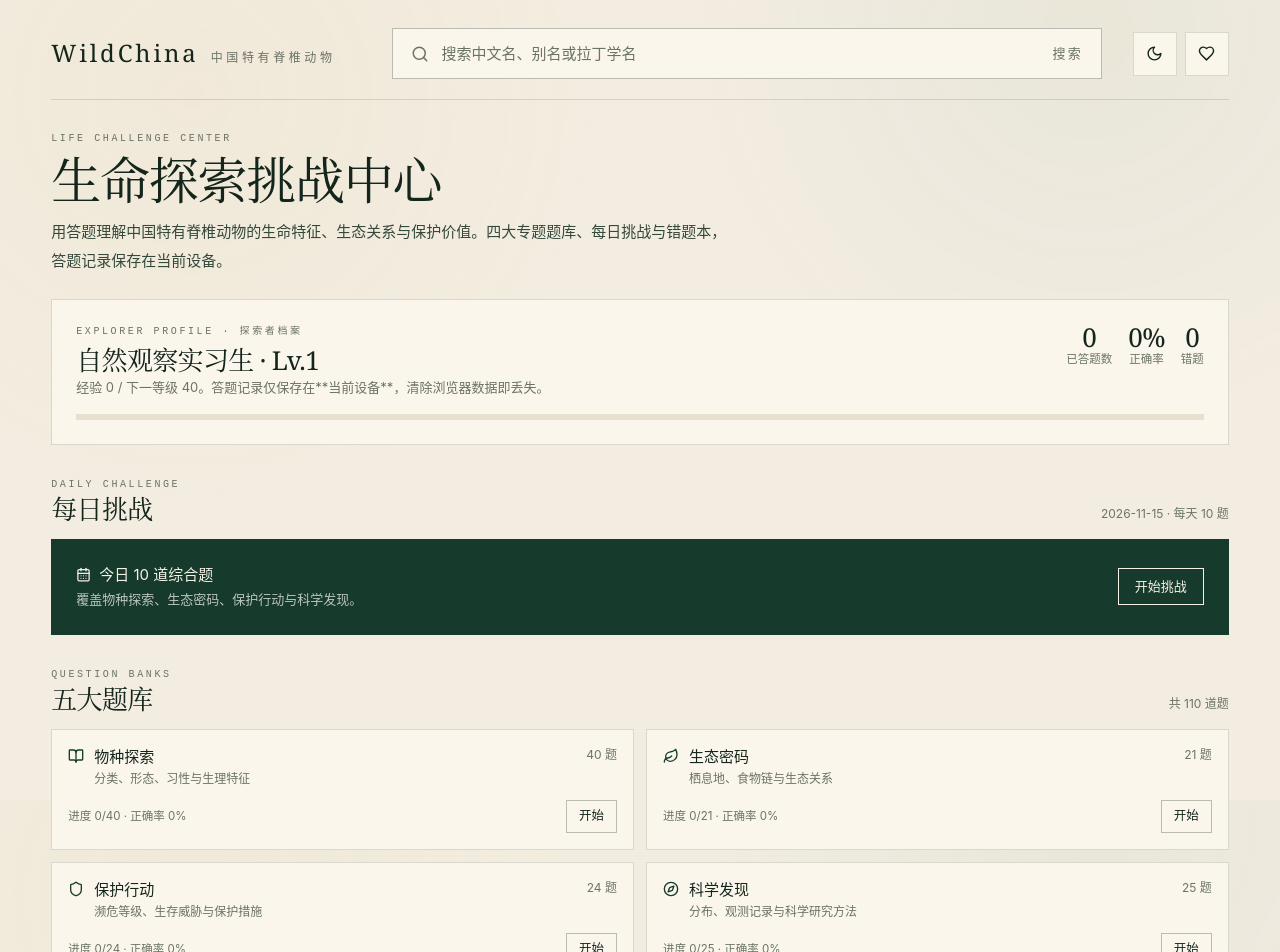
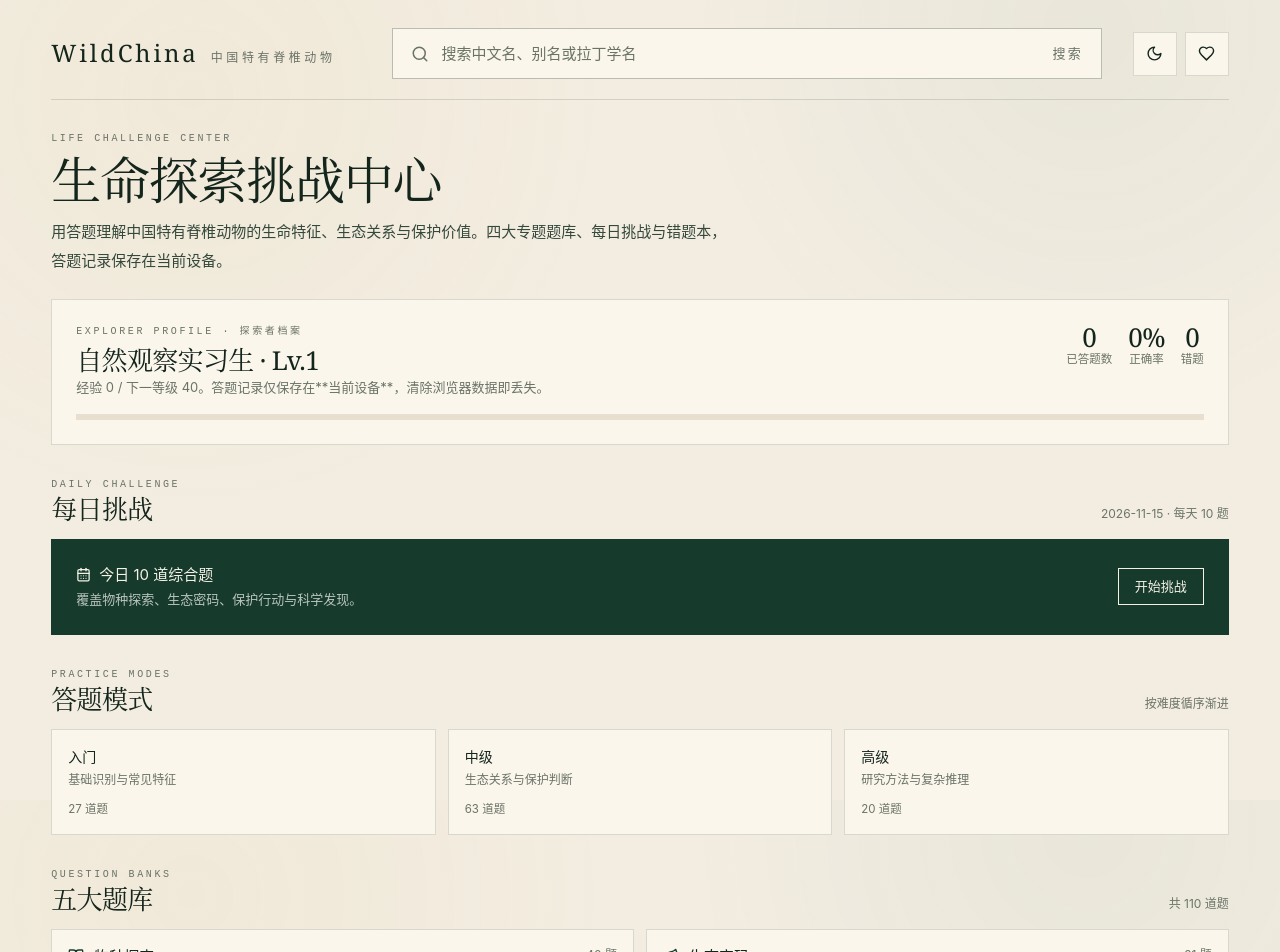
Before and after one commit to cz9995856-droid/wild-world, a Next.js app: page /explore/challenge in a window 1280 px wide. Shown: the top 952 px of the page. Built offline with nearby package versions, Linux system fonts and the light colour scheme; no server answers.

Commit message:
feat(wildchina): add beginner/intermediate/advanced practice modes

```diff
--- a/components/quiz/challenge-center.tsx
+++ b/components/quiz/challenge-center.tsx
@@ -3,7 +3,7 @@
 import { useEffect, useMemo, useState } from "react";
 import { BookOpen, CalendarDays, Compass, Leaf, RotateCcw, Shield, Sparkles, Trophy } from "lucide-react";
 import type { QuizQuestion, QuizTopic } from "@/lib/types";
-import { QUIZ_BANK, QUIZ_BY_ID, QUIZ_TOPICS, questionsByTopic, topicCounts } from "@/lib/wildchina/quiz-bank";
+import { QUIZ_BANK, QUIZ_BY_ID, QUIZ_TOPICS, questionsByDifficulty, questionsByTopic, topicCounts } from "@/lib/wildchina/quiz-bank";
 import {
   computeStats,
   explorerLevel,
@@ -172,6 +172,39 @@ export function ChallengeCenter() {
       <section>
         <div className="flex items-end justify-between gap-3">
           <div>
+            <p className="wc-kicker">Practice Modes</p>
+            <h2 className="display mt-1 text-[26px]">答题模式</h2>
+          </div>
+          <span className="text-[10px] text-[var(--muted)]">按难度循序渐进</span>
+        </div>
+        <div className="mt-4 grid gap-3 sm:grid-cols-3">
+          {(
+            [
+              { label: "入门", difficulty: 1 as const, note: "基础识别与常见特征" },
+              { label: "中级", difficulty: 2 as const, note: "生态关系与保护判断" },
+              { label: "高级", difficulty: 3 as const, note: "研究方法与复杂推理" },
+            ]
+          ).map((mode) => {
+            const list = questionsByDifficulty(mode.difficulty);
+            return (
+              <button
+                key={mode.label}
+                onClick={() => start(`${mode.label}挑战`, "Practice Mode", list)}
+                disabled={list.length === 0}
+                className="border border-[var(--line)] bg-[var(--surface)] p-4 text-left transition-colors hover:border-[var(--line-strong)] disabled:opacity-40"
+              >
+                <p className="text-[14px]">{mode.label}</p>
+                <p className="mt-1 text-[10px] text-[var(--muted)]">{mode.note}</p>
+                <p className="mt-3 text-[9.5px] text-[var(--muted)]">{list.length} 道题</p>
+              </button>
+            );
+          })}
+        </div>
+      </section>
+
+      <section>
+        <div className="flex items-end justify-between gap-3">
+          <div>
             <p className="wc-kicker">Question Banks</p>
             <h2 className="display mt-1 text-[26px]">五大题库</h2>
           </div>
```
